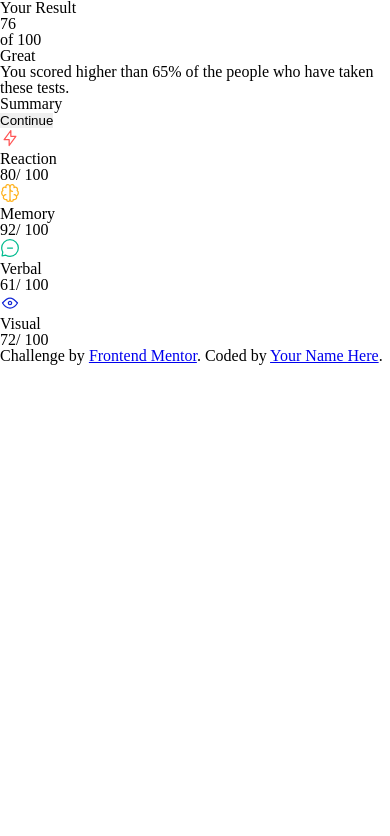
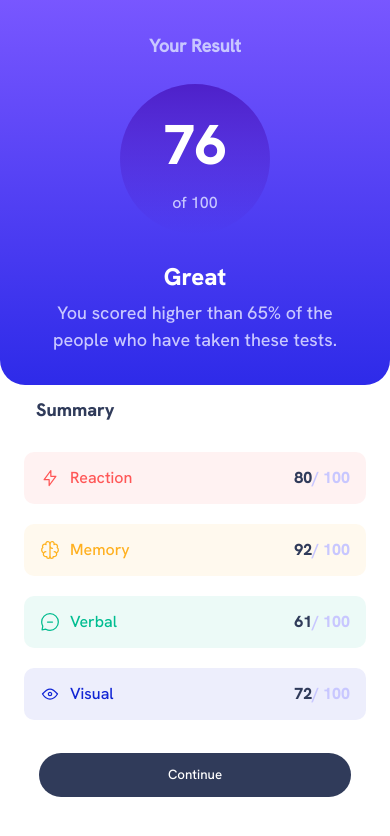
Before and after one commit to ofthewildfire/Results-SummaryJSON-Frontendmentor, a plain HTML site: page index.html in a window 390 px wide. Drawn offline with Linux system fonts and the light colour scheme.

Commit message:
finished res x mobile

```diff
--- a/css/style.css
+++ b/css/style.css
@@ -6,3 +6,251 @@
    margin: 0;
    border: none;
 }
+
+@font-face {
+   font-family: 'Hanken Grotesk - Medium';
+   src: url(/assets/fonts/static/HankenGrotesk-Medium.ttf);
+   font-display: swap;
+   font-weight: 500;
+}
+
+@font-face {
+   font-family: 'Hanken Grotesk - Bold';
+   src: url(/assets/fonts/static/HankenGrotesk-Bold.ttf);
+   font-display: swap;
+   font-weight: 700;
+}
+
+
+@font-face {
+   font-family: 'Hanken Grotesk - EBold';
+   src: url(/assets/fonts/static/HankenGrotesk-ExtraBold.ttf);
+   font-display: swap;
+   font-weight: 800;
+}
+
+:root {
+   /* Color Variables */
+
+   --slateBlueBG-clr: hsl(252, 100%, 67%);
+   --royalBlueBG-clr: hsl(241, 81%, 54%);
+   --circle1-clr: hsla(256, 72%, 46%, 1);
+   --circle2-clr: hsla(241, 72%, 46%, 0);
+
+   --white-clr: hsl(0, 0%, 100%);
+   --paleBlue-clr: hsl(221, 100%, 96%);
+   --lavender-clr: hsl(241, 100%, 89%);
+   --darkGB-clr: hsl(224, 30%, 27%);
+
+
+   --red-clr: hsl(0, 100%, 67%);
+   --redAlpha: hsla(0, 100%, 67%, .075);
+   --orange-clr: hsl(39, 100%, 56%);
+   --orangeAlpha: hsla(39, 100%, 56%, .075);
+   --teal-clr: hsl(166, 100%, 37%);
+   --tealAlpha: hsla(166, 100%, 37%, .075);
+   --cobalt-clr: hsl(234, 85%, 45%);
+   --cobaltAlpha: hsla(234, 85%, 45%, .075);
+
+   /* End of color variables */
+
+
+   /* Fonts */
+
+   --ff500: 'Hanken Grotesk - Medium', sans-serif;
+   --ff700: 'Hanken Grotesk - Bold', sans-serif;
+   --ff800: 'Hanken Grotesk - EBold', sans-serif;
+}
+
+
+body {
+   font-family: var(--ff500);
+}
+
+/*
+.type {
+   display: flex;
+} */
+
+
+/* Left panel */
+
+.left {
+   background-image: linear-gradient(hsl(252, 100%, 67%), hsl(241, 81%, 54%));
+   text-align: center;
+   display: grid;
+   gap: 1.5625rem;
+   padding: 2em;
+   line-height: 1.5;
+   border-bottom-left-radius: 25px;
+   border-bottom-right-radius: 25px;
+}
+
+.left h1 {
+   color: var(--lavender-clr);
+   font-weight: 800;
+   font-size: 1.125rem;
+
+}
+
+.result_container {
+   background-image: linear-gradient(hsla(256, 72%, 46%, 1),
+         hsla(241, 72%, 46%, 0));
+   border-radius: 50%;
+   height: 150px;
+   width: 150px;
+   margin: 0 auto;
+
+   /*  */
+   display: grid;
+   gap: .25em;
+   place-content: center;
+}
+
+.result_container>p {
+   font-family: var(--ff800);
+   color: var(--white-clr);
+   font-size: 3.5rem;
+}
+
+.result_container>span {
+   color: var(--lavender-clr);
+   font-family: var(--ff500);
+}
+
+.bottom {
+   display: grid;
+   gap: .25em;
+
+}
+
+.bottom>h2 {
+   font-family: var(--ff800);
+   color: var(--white-clr);
+   font-size: 1.5rem;
+}
+
+.bottom>p {
+   color: var(--lavender-clr);
+   font-family: var(--ff500);
+   font-size: 1.125rem;
+}
+
+/* End of left panel */
+
+
+
+/* Right panel */
+
+.right {
+   display: grid;
+   gap: 25px;
+   padding: 1em 0;
+}
+
+.results_panel {
+   display: grid;
+   gap: 1.25rem;
+   padding: .5em 1.5em;
+}
+
+.right>h2 {
+   text-align: left;
+   font-family: var(--ff800);
+   padding-left: 2em;
+   font-size: 1.125rem;
+   color: var(--darkGB-clr);
+}
+
+.reaction>.type>p {
+   color: var(--red-clr);
+}
+
+.reaction {
+   background-color: var(--redAlpha);
+}
+
+.memory>.type>p {
+   color: var(--orange-clr);
+}
+
+.memory {
+   background-color: var(--orangeAlpha);
+}
+
+.verbal>.type>p {
+   color: var(--teal-clr);
+}
+
+.verbal {
+   background-color: var(--tealAlpha);
+}
+
+.visual>.type>p {
+   color: var(--cobalt-clr);
+}
+
+.visual {
+   background-color: var(--cobaltAlpha);
+}
+
+.res_summary {
+   display: flex;
+   justify-content: space-between;
+   flex-wrap: wrap;
+   padding: 1em;
+   border-radius: 10px;
+}
+
+.res_text {
+   font-family: var(--ff800);
+   color: var(--lavender-clr);
+   display: flex;
+   align-items: center;
+}
+
+.res_text>span {
+   color: var(--darkGB-clr);
+   gap: 2px;
+}
+
+.type {
+   display: flex;
+   gap: 10px;
+   align-items: center;
+}
+
+.btn {
+   background-color: var(--darkGB-clr);
+   color: var(--white-clr);
+   font-family: var(--ff500);
+   padding: 1em 2em;
+   border-radius: 50px;
+   width: 80%;
+   display: block;
+   margin: 0 auto;
+}
+
+/* Media Query */
+
+@media screen and (min-width: 50rem) {
+
+   body {
+      display: flex;
+      height: 100vh;
+      align-items: center;
+      justify-content: center;
+      flex-flow: column;
+   }
+
+   .container {
+      display: grid;
+      grid-template-columns: repeat(2, 1fr);
+      max-width: 650px;
+      margin: 0 auto;
+   }
+
+   .left {
+      border-radius: 25px;
+   }
+}
--- a/index.html
+++ b/index.html
@@ -21,33 +21,18 @@
         <p>76</p>
         <span>of 100</span>
       </div>
-      <h2>Great</h2>
-      <p> You scored higher than 65% of the people who have taken these tests.</p>
+      <div class="bottom">
+        <h2>Great</h2>
+        <p> You scored higher than 65% of the people who have taken these tests.</p>
+      </div>
     </section>
     <section class="right">
       <h2>Summary</h2>
-      <!-- <section class="res_summary">
-        <div class="type">
-          <img src="./assets/images/icon-reaction.svg" alt="Result reaction image">
-          <p>Reaction</p>
-        </div>
-        <p class="res_text">
-          <span>80</span>/ 100
-        </p>
-      </section>
-      <section class="res_summary">
-        <div class="type"></div>
-        <span class="res_text"></span>
-      </section>
-      <section class="res_summary">
-        <div class="type"></div>
-        <span class="res_text"></span>
-      </section>
-      <section class="res_summary">
-        <div class="type"></div>
-        <span class="res_text"></span>
-      </section> -->
-      <button>Continue</button>
+      <div class="results_panel">
+
+      </div>
+
+      <button class="btn">Continue</button>
     </section>
   </main>
 
@@ -69,11 +54,6 @@
   72 / 100
 
    -->
-
-  <div class="attribution">
-    Challenge by <a href="https://www.frontendmentor.io?ref=challenge" target="_blank">Frontend Mentor</a>.
-    Coded by <a href="#">Your Name Here</a>.
-  </div>
   <script src="js/main.js"></script>
 </body>
 
--- a/js/main.js
+++ b/js/main.js
@@ -1,15 +1,15 @@
-const summaryContainer = document.querySelector(".right")
+const summaryContainer = document.querySelector(".results_panel")
 
 const populateHTML = (arr) => {
 	return arr
 		.map((item) => {
-			return `<section class="res_summary">
+			return `<section class="res_summary ${item.category.toLowerCase()}">
       <div class="type">
         <img src="${item.icon}" alt="Result ${item.category} image">
         <p> ${item.category} </p>
       </div>
       <p class="res_text">
-        <span>${item.score}</span>/ 100
+        <span>${item.score}</span> / 100
       </p>
     </section>`
 		})
```
